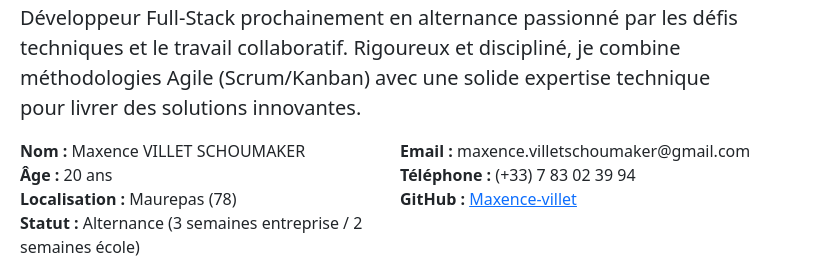
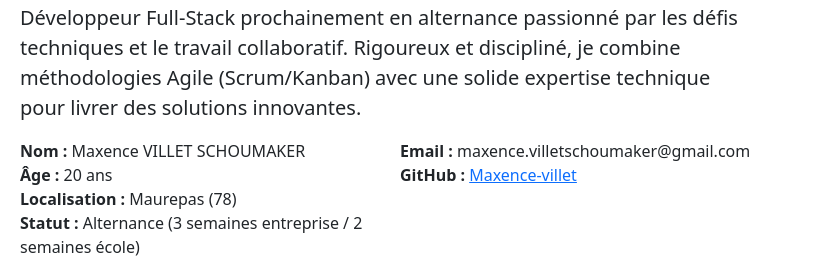
Before and after one commit to Maxence-villet/portfolio, a plain HTML site: page index.html in a window 1280 px wide. Shown: the part 1205-1485 px from the top of the page, 442-1280 px from the left. Drawn offline with nearby package versions, Linux system fonts and the light colour scheme.

Commit message:
fix data

```diff
--- a/index.html
+++ b/index.html
@@ -92,7 +92,6 @@
                         <div class="col-md-6">
                             <ul class="list-unstyled">
                                 <li><strong>Email :</strong> maxence.villetschoumaker@gmail.com</li>
-                                <li><strong>Téléphone :</strong> (+33) 7 83 02 39 94</li>
                                 <li><strong>GitHub :</strong> <a href="https://github.com/Maxence-villet" target="_blank">Maxence-villet</a></li>
                             </ul>
                         </div>
```
